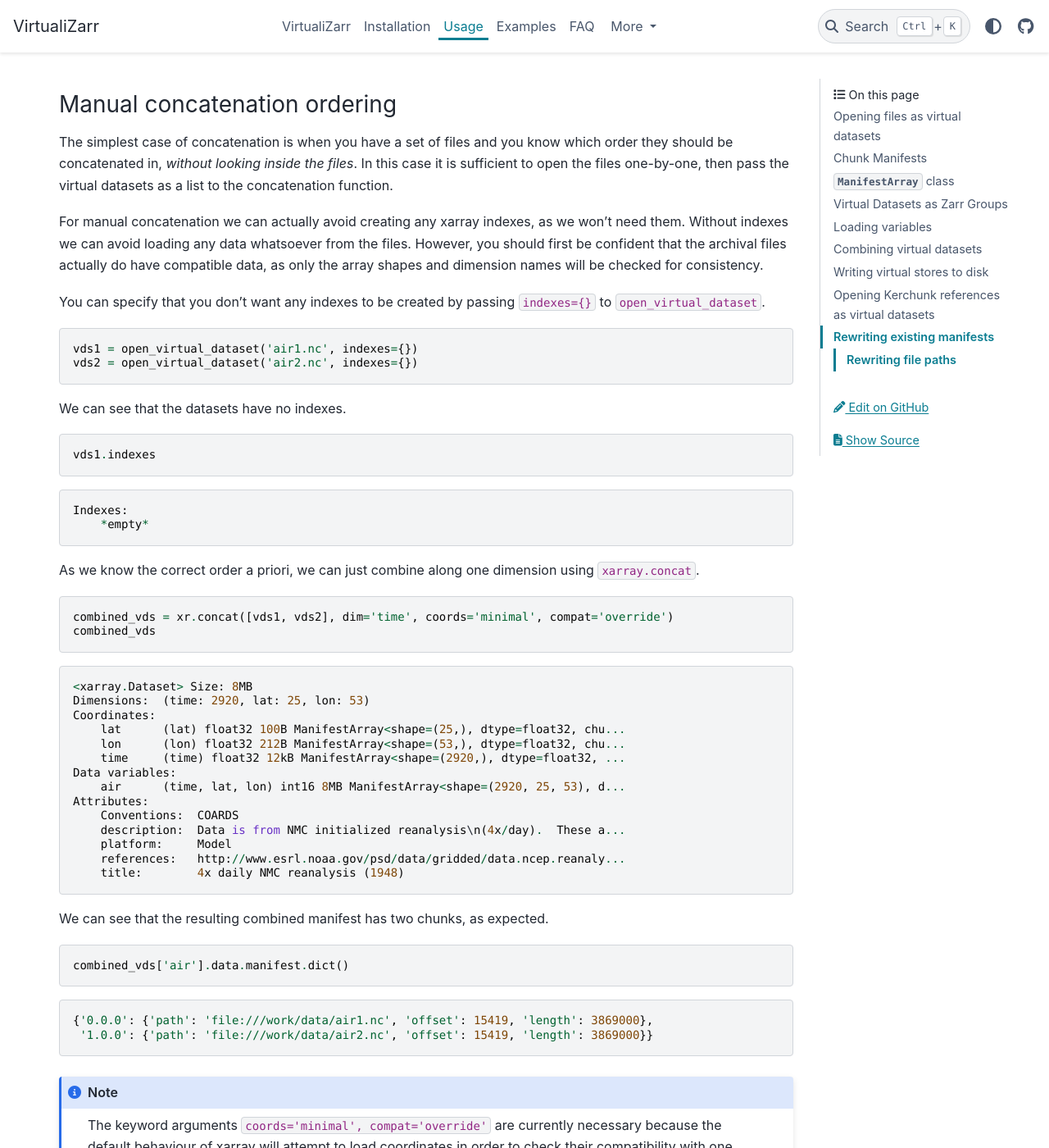
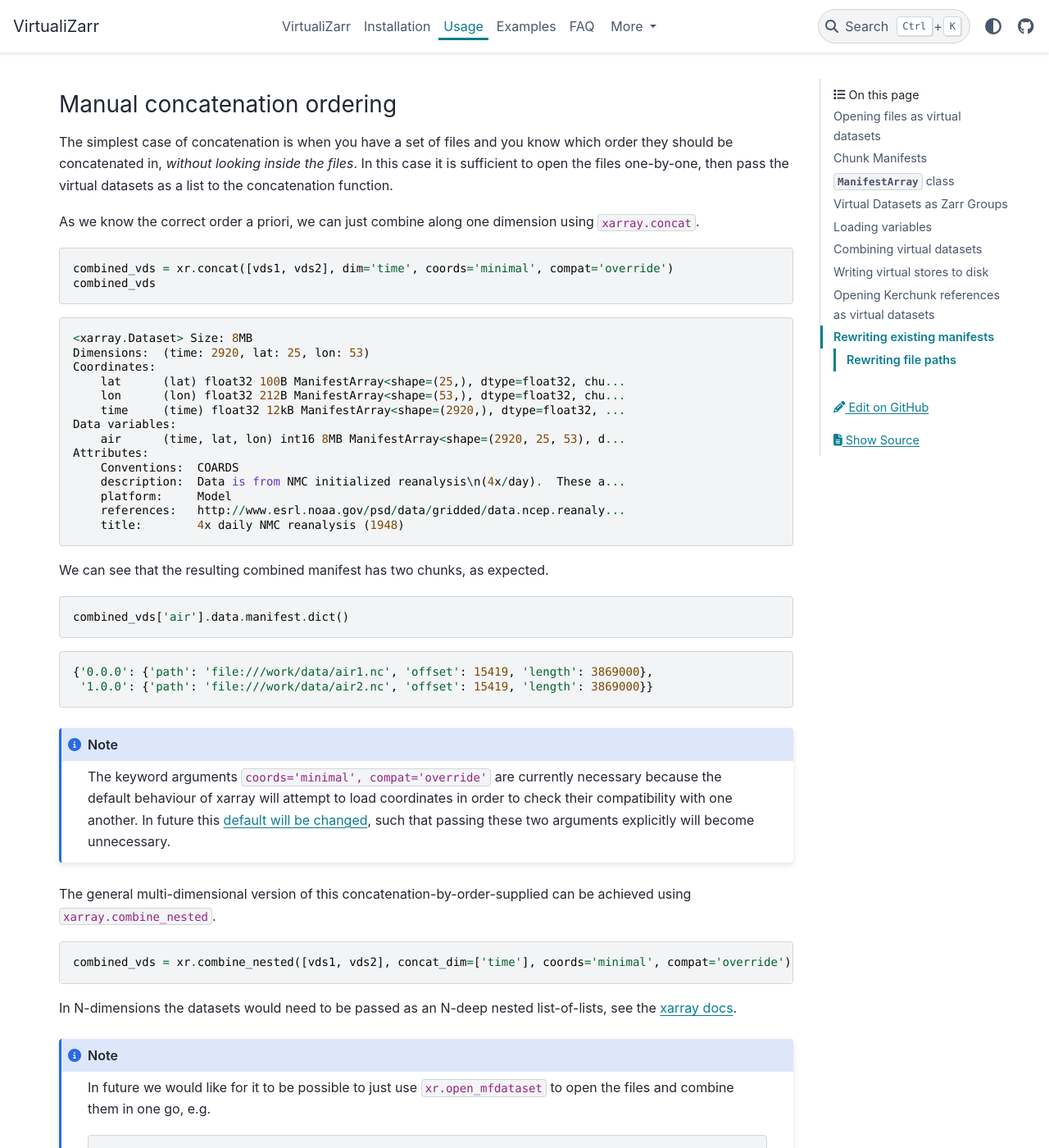
Before and after one commit to zarr-developers/VirtualiZarr, a Sphinx documentation site: the page built from docs/usage.md, in a window 1280 px wide and 1400 px high, scrolled down 6944 px. Shown: the whole window at 82% size. Built offline with Sphinx 7.4.7 and the PyData theme 0.15.4, drawn with Linux system fonts in a browser that asks for light colours; some of the changed text lies outside the part shown.

Commit message:
de-emphasise avoiding creating indexes

````diff
--- a/docs/usage.md
+++ b/docs/usage.md
@@ -266,25 +266,6 @@
 
 The simplest case of concatenation is when you have a set of files and you know which order they should be concatenated in, _without looking inside the files_. In this case it is sufficient to open the files one-by-one, then pass the virtual datasets as a list to the concatenation function.
 
-For manual concatenation we can actually avoid creating any xarray indexes, as we won't need them. Without indexes we can avoid loading any data whatsoever from the files. However, you should first be confident that the archival files actually do have compatible data, as only the array shapes and dimension names will be checked for consistency.
-
-You can specify that you don't want any indexes to be created by passing `indexes={}` to `open_virtual_dataset`.
-
-```python
-vds1 = open_virtual_dataset('air1.nc', indexes={})
-vds2 = open_virtual_dataset('air2.nc', indexes={})
-```
-
-We can see that the datasets have no indexes.
-
-```python
-vds1.indexes
-```
-```
-Indexes:
-    *empty*
-```
-
 As we know the correct order a priori, we can just combine along one dimension using `xarray.concat`.
 
 ```
@@ -343,6 +324,12 @@
     )
 
 but this requires some [upstream changes](https://github.com/TomNicholas/VirtualiZarr/issues/35) in xarray.
+```
+
+```{note}
+For manual concatenation we can actually avoid creating any xarray indexes, as we won't need them. Without indexes we can avoid loading any data whatsoever from the files. However, you should first be confident that the archival files actually do have compatible data, as the coordinate values then cannot be efficiently compared for consistency (i.e. aligned).
+
+By default indexes are created for 1-dimensional ``loadable_variables`` whose name matches their only dimension (i.e. "dimension coordinates"), but if you wish you can load variables without creating any indexes by passing ``indexes={}`` to ``open_virtual_dataset``.
 ```
 
 ### Automatic ordering using coordinate data
@@ -440,9 +427,9 @@
 You can open existing Kerchunk `json` or `parquet` references as Virtualizarr virtual datasets. This may be useful for converting existing Kerchunk formatted references to storage formats like [Icechunk](https://icechunk.io/).
 
 ```python
-vds = open_virtual_dataset('combined.json', filetype='kerchunk', indexes={})
+vds = open_virtual_dataset('combined.json', filetype='kerchunk')
 # or
-vds = open_virtual_dataset('combined.parquet', filetype='kerchunk', indexes={})
+vds = open_virtual_dataset('combined.parquet', filetype='kerchunk')
 ```
 
 One difference between the kerchunk references format and virtualizarr's internal manifest representation (as well as icechunk's format) is that paths in kerchunk references can be relative paths. Opening kerchunk references that contain relative local filepaths therefore requires supplying another piece of information: the directory of the ``fsspec`` filesystem which the filepath was defined relative to.
@@ -455,7 +442,6 @@
 vds = open_virtual_dataset(
     'relative_refs.json',
     filetype='kerchunk',
-
     virtual_backend_kwargs={'fs_root': 'file:///some_directory/'}
 )
 
````
